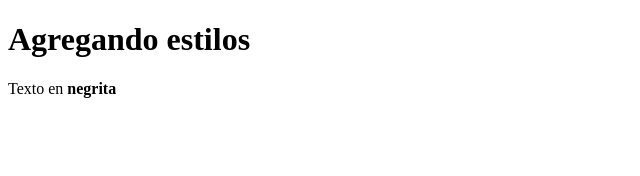
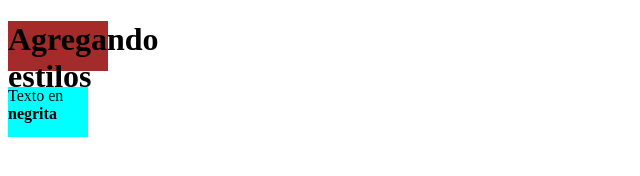
Before and after one commit to pablonicolas91/Ejercico2-PNT2, a plain HTML site: page index.html in a window 1280 px wide. Shown: the whole page, without its empty margins (0-640 px from the left). Drawn offline with Linux system fonts and the light colour scheme.

Commit message:
Estilos agregados

```diff
--- a/index.html
+++ b/index.html
@@ -3,6 +3,9 @@
 <head>
     <meta charset="UTF-8">
     <meta name="viewport" content="width=device-width, initial-scale=1.0">
+    <link rel="stylesheet" href="style.css">
+</head>
+<body>
     <title>Ejercicio2</title>
 
     <div id="div1">
@@ -12,9 +15,5 @@
     <div id="div2">
         <p>Texto en <strong> negrita</strong></p>
     </div>
-
-</head>
-<body>
-
 </body>
 </html>
--- /dev/null
+++ b/style.css
@@ -0,0 +1,11 @@
+#div1 {
+    width: 100px;
+    height: 50px;
+    background-color: brown;
+}
+
+#div2{
+    width: 80px;
+    height: 50px;
+    background-color: aqua;
+}
```
